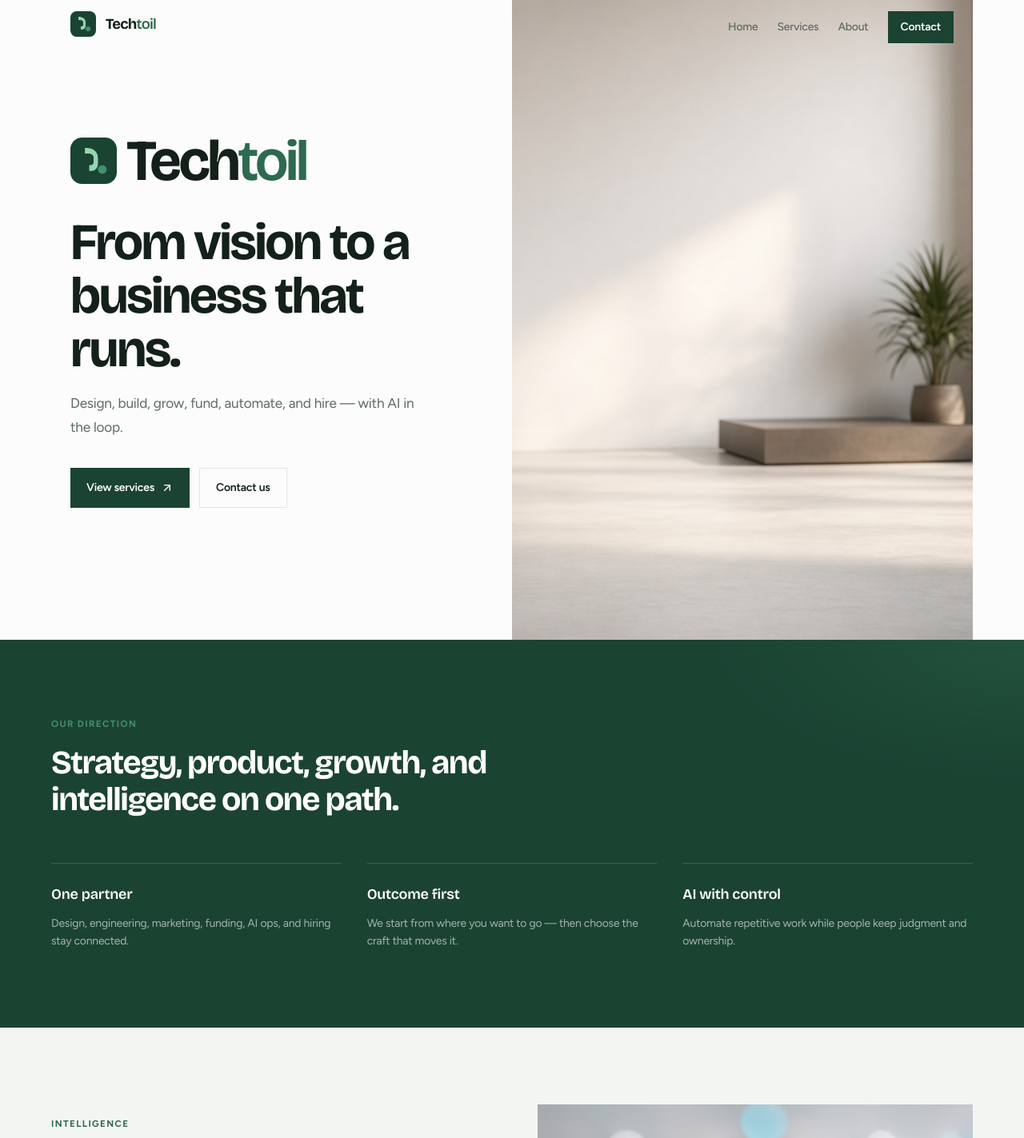
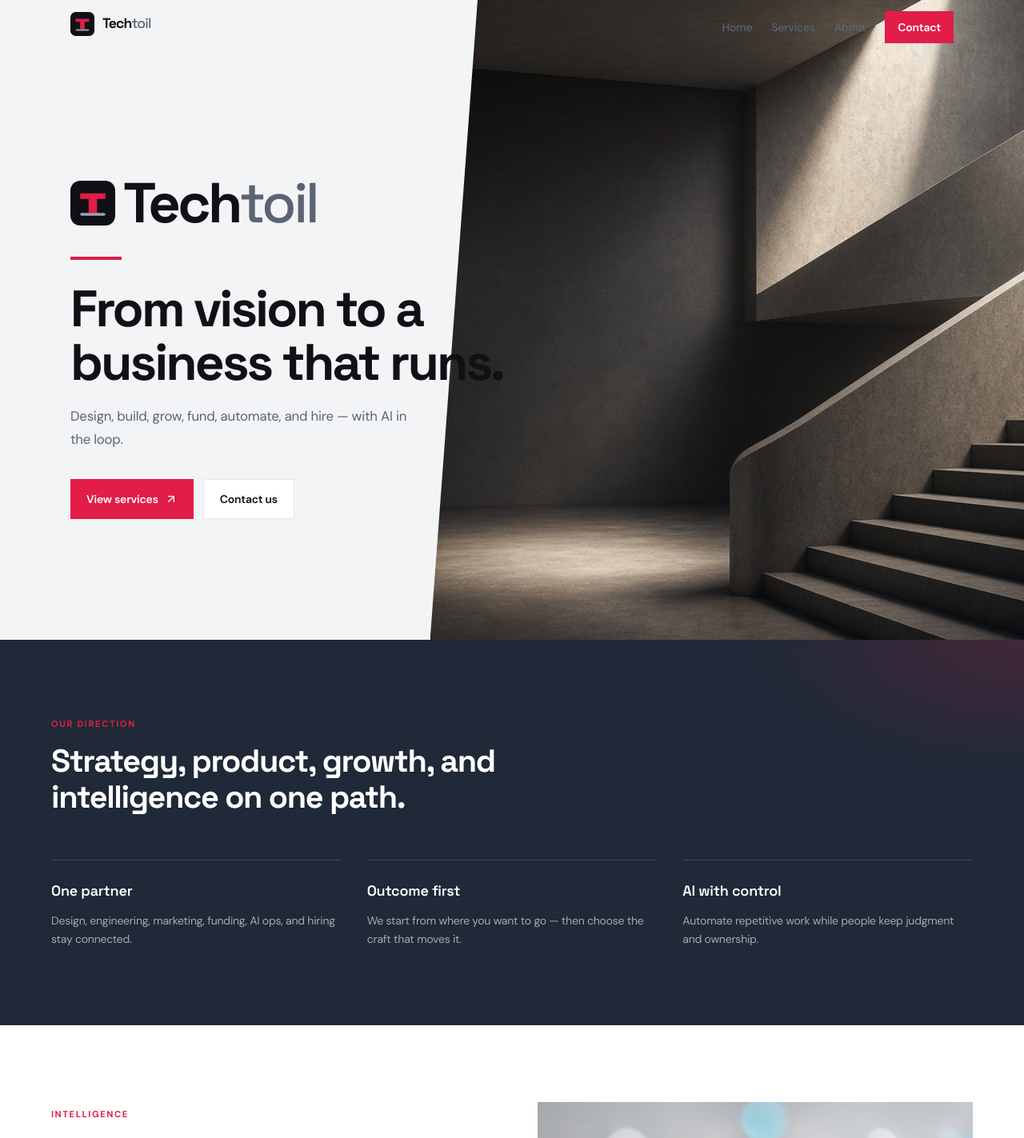
Before and after one commit to itexperts-ai/techtoil-web, a React (Vite) app: page / in a window 1280 px wide. Shown: the top 1423 px of the page at 80% size. Built offline with nearby package versions, Linux system fonts and the light colour scheme.

Commit message:
Switch to Graphite Rose theme and fix Contact header visibility.
Use a clipped cinematic home hero, Space Grotesk type, rose accents, and a light Contact header so the nav stays readable.

Co-authored-by: Cursor <cursoragent@cursor.com>

```diff
--- a/index.html
+++ b/index.html
@@ -11,7 +11,7 @@
     <link rel="preconnect" href="https://fonts.googleapis.com" />
     <link rel="preconnect" href="https://fonts.gstatic.com" crossorigin />
     <link
-      href="https://fonts.googleapis.com/css2?family=Bricolage+Grotesque:opsz,wght@12..96,500;12..96,600;12..96,700&family=Figtree:wght@400;500;600;700&display=swap"
+      href="https://fonts.googleapis.com/css2?family=DM+Sans:ital,opsz,wght@0,9..40,400;0,9..40,500;0,9..40,600;0,9..40,700;1,9..40,400&family=Space+Grotesk:wght@500;600;700&display=swap"
       rel="stylesheet"
     />
     <title>Techtoil — From Vision to Execution</title>
--- a/src/components/brand/Logo.tsx
+++ b/src/components/brand/Logo.tsx
@@ -8,36 +8,32 @@ type Props = {
 }
 
 function Mark({ size, tone }: { size: number; tone: 'dark' | 'light' }) {
-  const bg = tone === 'light' ? '#ffffff' : '#1b4332'
-  const stem = tone === 'light' ? '#1b4332' : '#95d5b2'
+  const bg = tone === 'light' ? '#ffffff' : '#0f1115'
   return (
     <svg width={size} height={size} viewBox="0 0 64 64" fill="none" aria-hidden className="shrink-0">
-      <rect width="64" height="64" rx="16" fill={bg} />
-      <path
-        d="M20 14c10 0 18 4 18 14v8c0 6-4 10-10 10H26v-8h2c2 0 4-1.5 4-4v-6c0-4-3-6-8-6H20V14Z"
-        fill={stem}
-      />
-      <circle cx="44" cy="44" r="6" fill="#40916c" />
+      <rect width="64" height="64" rx="14" fill={bg} />
+      <path d="M14 18h36v8H38v20h-12V26H14V18Z" fill="#e11d48" />
+      <rect x="14" y="46" width="36" height="4" rx="2" fill={tone === 'light' ? '#6b7280' : '#9aa3b2'} />
     </svg>
   )
 }
 
 export function Logo({ to = '/', size = 'sm', tone = 'dark', className = '' }: Props) {
-  const mark = size === 'hero' ? 58 : size === 'lg' ? 42 : 32
+  const mark = size === 'hero' ? 56 : size === 'lg' ? 40 : 30
   const text =
     size === 'hero'
-      ? 'text-[clamp(2.6rem,7vw,4.5rem)]'
+      ? 'text-[clamp(2.5rem,7vw,4.4rem)]'
       : size === 'lg'
-        ? 'text-[1.7rem]'
-        : 'text-[1.15rem]'
+        ? 'text-[1.65rem]'
+        : 'text-[1.1rem]'
   const ink = tone === 'light' ? 'text-white' : 'text-ink'
-  const soft = tone === 'light' ? 'text-white/45' : 'text-moss'
+  const soft = tone === 'light' ? 'text-white/45' : 'text-mute'
 
   const node = (
-    <span className={`inline-flex items-center gap-3 ${className}`}>
+    <span className={`inline-flex items-center gap-2.5 ${className}`}>
       <Mark size={mark} tone={tone} />
-      <span className={`font-display font-bold leading-none tracking-[-0.045em] ${ink} ${text}`}>
-        Tech<span className={`font-semibold ${soft}`}>toil</span>
+      <span className={`font-display font-bold leading-none tracking-[-0.05em] ${ink} ${text}`}>
+        Tech<span className={`font-medium ${soft}`}>toil</span>
       </span>
     </span>
   )
@@ -47,7 +43,7 @@ export function Logo({ to = '/', size = 'sm', tone = 'dark', className = '' }: P
     <Link
       to={to ?? '/'}
       aria-label="Techtoil"
-      className="rounded-sm outline-none focus-visible:ring-2 focus-visible:ring-fern/40"
+      className="rounded-sm outline-none focus-visible:ring-2 focus-visible:ring-rose/40"
     >
       {node}
     </Link>
--- a/src/components/layout/AppShell.tsx
+++ b/src/components/layout/AppShell.tsx
@@ -4,7 +4,7 @@ import { TopNav } from './TopNav'
 
 export function AppShell() {
   return (
-    <div className="min-h-screen bg-sand text-ink">
+    <div className="min-h-screen bg-bg text-ink">
       <TopNav />
       <main>
         <Outlet />
--- a/src/components/layout/Footer.tsx
+++ b/src/components/layout/Footer.tsx
@@ -5,7 +5,7 @@ import { services } from '../../data/services'
 
 export function Footer() {
   return (
-    <footer className="forest text-white">
+    <footer className="band-graphite text-white">
       <div className="mx-auto grid max-w-6xl gap-12 px-4 py-16 md:grid-cols-2 lg:grid-cols-4 md:px-6">
         <div>
           <Logo tone="light" />
--- a/src/components/layout/TopNav.tsx
+++ b/src/components/layout/TopNav.tsx
@@ -1,42 +1,46 @@
 import { useEffect, useState } from 'react'
-import { Link } from 'react-router-dom'
+import { Link, useLocation } from 'react-router-dom'
 import { Logo } from '../brand/Logo'
 import { services } from '../../data/services'
 
 export function TopNav() {
   const [solid, setSolid] = useState(false)
   const [open, setOpen] = useState(false)
+  const { pathname } = useLocation()
 
   useEffect(() => {
-    const onScroll = () => setSolid(window.scrollY > 20)
+    const onScroll = () => setSolid(window.scrollY > 16)
     onScroll()
     window.addEventListener('scroll', onScroll, { passive: true })
     return () => window.removeEventListener('scroll', onScroll)
-  }, [])
+  }, [pathname])
+
+  // Always readable: solid bar on inner pages / after scroll / when menu open
+  const bar = solid || open || pathname !== '/'
 
   return (
     <header
       className={`fixed inset-x-0 top-0 z-50 transition-all duration-300 ${
-        solid || open
-          ? 'border-b border-line bg-ivory/95 backdrop-blur-lg'
+        bar
+          ? 'border-b border-line bg-surface/95 shadow-sm shadow-ink/5 backdrop-blur-lg'
           : 'bg-transparent'
       }`}
     >
       <div className="mx-auto flex h-[4.25rem] max-w-6xl items-center justify-between px-4 md:px-6">
-        <Logo />
+        <Logo tone="dark" />
         <nav className="hidden items-center md:flex">
-          <Link to="/" className="px-3 py-2 text-sm font-medium text-soft hover:text-ink">
+          <Link to="/" className="px-3 py-2 text-sm font-medium text-mute hover:text-ink">
             Home
           </Link>
-          <a href="/#services" className="px-3 py-2 text-sm font-medium text-soft hover:text-ink">
+          <a href="/#services" className="px-3 py-2 text-sm font-medium text-mute hover:text-ink">
             Services
           </a>
-          <Link to="/about" className="px-3 py-2 text-sm font-medium text-soft hover:text-ink">
+          <Link to="/about" className="px-3 py-2 text-sm font-medium text-mute hover:text-ink">
             About
           </Link>
           <Link
             to="/contact"
-            className="ml-3 bg-leaf px-4 py-2.5 text-sm font-semibold text-white transition hover:bg-moss"
+            className="ml-3 bg-rose px-4 py-2.5 text-sm font-semibold text-white transition hover:bg-rose-deep"
           >
             Contact
           </Link>
@@ -51,7 +55,7 @@ export function TopNav() {
         </button>
       </div>
       {open && (
-        <div className="border-t border-line bg-ivory px-4 py-5 md:hidden">
+        <div className="border-t border-line bg-surface px-4 py-5 md:hidden">
           <Link to="/" className="block py-2.5 font-medium" onClick={() => setOpen(false)}>
             Home
           </Link>
@@ -62,7 +66,7 @@ export function TopNav() {
             <a
               key={s.id}
               href={`/#${s.id}`}
-              className="block py-1.5 pl-2 text-sm text-soft"
+              className="block py-1.5 pl-2 text-sm text-mute"
               onClick={() => setOpen(false)}
             >
               {s.title}
@@ -73,7 +77,7 @@ export function TopNav() {
           </Link>
           <Link
             to="/contact"
-            className="mt-3 flex justify-center bg-leaf py-3 text-sm font-semibold text-white"
+            className="mt-3 flex justify-center bg-rose py-3 text-sm font-semibold text-white"
             onClick={() => setOpen(false)}
           >
             Contact
--- a/src/index.css
+++ b/src/index.css
@@ -1,18 +1,18 @@
 @import 'tailwindcss';
 
-/* Verdant Atelier — light forest premium (distinct from prior navy themes) */
+/* Graphite Rose — stylish light theme, distinct from prior navy/forest looks */
 @theme {
-  --color-sand: #f3f5f2;
-  --color-ivory: #fbfcfb;
-  --color-leaf: #1b4332;
-  --color-moss: #2d6a4f;
-  --color-fern: #40916c;
-  --color-ink: #14201a;
-  --color-soft: #5c6b62;
-  --color-mist: #9aab9f;
-  --color-line: rgba(20, 32, 26, 0.1);
-  --font-display: 'Bricolage Grotesque', sans-serif;
-  --font-sans: 'Figtree', sans-serif;
+  --color-bg: #f3f4f6;
+  --color-surface: #ffffff;
+  --color-ink: #0f1115;
+  --color-mute: #5b6472;
+  --color-faint: #9aa3b2;
+  --color-line: rgba(15, 17, 21, 0.1);
+  --color-rose: #e11d48;
+  --color-rose-deep: #be123c;
+  --color-graphite: #1f2937;
+  --font-display: 'Space Grotesk', sans-serif;
+  --font-sans: 'DM Sans', sans-serif;
 }
 
 @layer base {
@@ -23,7 +23,7 @@
   body {
     margin: 0;
     min-width: 320px;
-    background: var(--color-sand);
+    background: var(--color-bg);
     color: var(--color-ink);
     font-family: var(--font-sans);
     font-size: 16px;
@@ -37,7 +37,7 @@
   }
 
   ::selection {
-    background: color-mix(in oklab, var(--color-fern) 28%, white);
+    background: color-mix(in oklab, var(--color-rose) 22%, white);
   }
 }
 
@@ -46,38 +46,48 @@
     font-family: var(--font-display);
   }
 
-  .forest {
+  .band-graphite {
     background:
-      radial-gradient(ellipse 60% 70% at 100% 0%, rgba(64, 145, 108, 0.18), transparent 50%),
-      #1b4332;
+      radial-gradient(ellipse 55% 70% at 100% 0%, rgba(225, 29, 72, 0.18), transparent 50%),
+      #1f2937;
   }
 
   .eyebrow {
-    font-size: 0.72rem;
+    font-size: 0.7rem;
     font-weight: 700;
-    letter-spacing: 0.12em;
+    letter-spacing: 0.14em;
     text-transform: uppercase;
   }
 
   .display {
     font-family: var(--font-display);
-    font-size: clamp(2.2rem, 5.5vw, 4rem);
+    font-size: clamp(2.2rem, 5.4vw, 4rem);
     font-weight: 700;
-    letter-spacing: -0.04em;
-    line-height: 1.05;
+    letter-spacing: -0.045em;
+    line-height: 1.04;
   }
 
   .title {
     font-family: var(--font-display);
-    font-size: clamp(1.7rem, 3.2vw, 2.6rem);
+    font-size: clamp(1.65rem, 3.1vw, 2.5rem);
     font-weight: 700;
     letter-spacing: -0.035em;
     line-height: 1.12;
   }
 
   .lede {
-    font-size: clamp(1.05rem, 1.35vw, 1.15rem);
+    font-size: clamp(1.05rem, 1.3vw, 1.125rem);
     line-height: 1.7;
+  }
+
+  .hero-clip {
+    clip-path: polygon(8% 0, 100% 0, 100% 100%, 0 100%);
+  }
+
+  @media (max-width: 1023px) {
+    .hero-clip {
+      clip-path: none;
+    }
   }
 }
 
--- a/src/pages/HomePage.tsx
+++ b/src/pages/HomePage.tsx
@@ -5,7 +5,7 @@ import { Logo } from '../components/brand/Logo'
 import { aiHighlights, services } from '../data/services'
 
 const fade = {
-  initial: { opacity: 0, y: 22 },
+  initial: { opacity: 0, y: 24 },
   whileInView: { opacity: 1, y: 0 },
   viewport: { once: true, margin: '-50px' },
   transition: { duration: 0.55, ease: [0.22, 1, 0.36, 1] as const },
@@ -14,58 +14,62 @@ const fade = {
 export function HomePage() {
   return (
     <div>
-      {/* LIGHT SPLIT HERO — completely different from dark full-bleed */}
-      <section className="min-h-[100svh] bg-ivory pt-20 md:pt-0">
-        <div className="mx-auto grid min-h-[100svh] max-w-6xl lg:grid-cols-2">
+      {/* Unique hero: content slab + clipped cinematic image */}
+      <section className="relative min-h-[100svh] overflow-hidden bg-bg pt-[4.25rem]">
+        <div className="absolute inset-y-0 right-0 hidden w-[58%] lg:block">
+          <img
+            src="/media/hero.jpg"
+            alt=""
+            className="hero-clip h-full w-full object-cover object-center"
+          />
+        </div>
+
+        <div className="relative z-10 mx-auto grid min-h-[calc(100svh-4.25rem)] max-w-6xl lg:grid-cols-[1.05fr_0.95fr]">
           <motion.div
-            className="flex flex-col justify-center px-4 py-16 md:px-6 lg:pr-10"
-            initial={{ opacity: 0, x: -20 }}
-            animate={{ opacity: 1, x: 0 }}
-            transition={{ duration: 0.7 }}
+            className="flex flex-col justify-center px-4 py-14 md:px-6 lg:py-20"
+            initial={{ opacity: 0, y: 28 }}
+            animate={{ opacity: 1, y: 0 }}
+            transition={{ duration: 0.75 }}
           >
             <Logo to={null} size="hero" />
-            <h1 className="display mt-8 max-w-lg text-ink">
+            <div className="mt-8 h-1 w-16 bg-rose" />
+            <h1 className="display mt-7 max-w-xl text-ink">
               From vision to a business that runs.
             </h1>
-            <p className="lede mt-5 max-w-md text-soft">
+            <p className="lede mt-5 max-w-md text-mute">
               Design, build, grow, fund, automate, and hire — with AI in the loop.
             </p>
             <div className="mt-9 flex flex-wrap gap-3">
               <a
                 href="#services"
-                className="inline-flex items-center gap-2 bg-leaf px-5 py-3.5 text-sm font-semibold text-white hover:bg-moss"
+                className="inline-flex items-center gap-2 bg-rose px-5 py-3.5 text-sm font-semibold text-white hover:bg-rose-deep"
               >
                 View services <ArrowUpRight className="h-4 w-4" />
               </a>
               <Link
                 to="/contact"
-                className="inline-flex items-center border border-line px-5 py-3.5 text-sm font-semibold text-ink hover:bg-sand"
+                className="inline-flex items-center border border-line bg-surface px-5 py-3.5 text-sm font-semibold text-ink hover:border-ink/30"
               >
                 Contact us
               </Link>
             </div>
           </motion.div>
 
-          <motion.div
-            className="relative min-h-[48vh] lg:min-h-full"
-            initial={{ opacity: 0 }}
-            animate={{ opacity: 1 }}
-            transition={{ duration: 0.9, delay: 0.1 }}
-          >
+          {/* Mobile / tablet image */}
+          <div className="px-4 pb-10 md:px-6 lg:hidden">
             <img
               src="/media/hero.jpg"
               alt=""
-              className="absolute inset-0 h-full w-full object-cover"
+              className="aspect-[16/11] w-full object-cover"
             />
-          </motion.div>
+          </div>
         </div>
       </section>
 
-      {/* Direction band */}
-      <section className="forest px-4 py-20 text-white md:px-6 md:py-24">
+      <section className="band-graphite px-4 py-20 text-white md:px-6 md:py-24">
         <div className="mx-auto max-w-6xl">
           <motion.div {...fade}>
-            <p className="eyebrow text-fern">Our direction</p>
+            <p className="eyebrow text-rose">Our direction</p>
             <h2 className="title mt-4 max-w-2xl">
               Strategy, product, growth, and intelligence on one path.
             </h2>
@@ -99,23 +103,22 @@ export function HomePage() {
         </div>
       </section>
 
-      {/* AI */}
-      <section className="bg-sand px-4 py-20 md:px-6 md:py-24">
+      <section className="bg-surface px-4 py-20 md:px-6 md:py-24">
         <div className="mx-auto grid max-w-6xl items-center gap-12 lg:grid-cols-2 lg:gap-16">
           <motion.div {...fade}>
-            <p className="eyebrow text-moss">Intelligence</p>
+            <p className="eyebrow text-rose">Intelligence</p>
             <h2 className="title mt-4">AI built into operations.</h2>
-            <p className="lede mt-4 text-soft">
+            <p className="lede mt-4 text-mute">
               Agents, workflows, and automation that remove friction — without giving up
               control.
             </p>
             <ul className="mt-8 space-y-5">
               {aiHighlights.map((h) => (
                 <li key={h.title} className="flex gap-3">
-                  <Check className="mt-1 h-4 w-4 shrink-0 text-fern" strokeWidth={2.25} />
+                  <Check className="mt-1 h-4 w-4 shrink-0 text-rose" strokeWidth={2.25} />
                   <div>
                     <p className="font-semibold">{h.title}</p>
-                    <p className="mt-1 text-sm text-soft">{h.body}</p>
+                    <p className="mt-1 text-sm text-mute">{h.body}</p>
                   </div>
                 </li>
               ))}
@@ -131,7 +134,6 @@ export function HomePage() {
         </div>
       </section>
 
-      {/* Services — product-design style sections only */}
       <div id="services" className="scroll-mt-24">
         {services.map((s, i) => {
           const reverse = i % 2 === 1
@@ -140,7 +142,7 @@ export function HomePage() {
               key={s.id}
               id={s.id}
               className={`scroll-mt-24 border-t border-line px-4 py-16 md:px-6 md:py-20 ${
-                reverse ? 'bg-sand' : 'bg-ivory'
+                reverse ? 'bg-bg' : 'bg-surface'
               }`}
             >
               <div
@@ -149,20 +151,20 @@ export function HomePage() {
                 }`}
               >
                 <motion.div {...fade}>
-                  <p className="eyebrow text-moss">
+                  <p className="eyebrow text-rose">
                     {s.num} · Service
                   </p>
                   <h2 className="title mt-3">{s.title}</h2>
                   <p className="mt-3 text-lg font-medium text-ink/80">{s.tagline}</p>
-                  <p className="lede mt-4 text-soft">{s.summary}</p>
+                  <p className="lede mt-4 text-mute">{s.summary}</p>
                   <ul className="mt-7 grid gap-2 sm:grid-cols-2">
                     {s.details.map((d) => (
                       <li
                         key={d}
-                        className="flex items-start gap-2 border border-line bg-ivory px-3.5 py-3 text-sm font-medium"
+                        className="flex items-start gap-2 border border-line bg-surface px-3.5 py-3 text-sm font-medium"
                       >
                         <Check
-                          className="mt-0.5 h-3.5 w-3.5 shrink-0 text-fern"
+                          className="mt-0.5 h-3.5 w-3.5 shrink-0 text-rose"
                           strokeWidth={2.25}
                         />
                         {d}
@@ -171,7 +173,7 @@ export function HomePage() {
                   </ul>
                   <Link
                     to="/contact"
-                    className="mt-8 inline-flex items-center gap-2 bg-leaf px-5 py-3.5 text-sm font-semibold text-white hover:bg-moss"
+                    className="mt-8 inline-flex items-center gap-2 bg-graphite px-5 py-3.5 text-sm font-semibold text-white hover:bg-rose"
                   >
                     Discuss {s.title} <ArrowUpRight className="h-4 w-4" />
                   </Link>
@@ -191,7 +193,7 @@ export function HomePage() {
       </div>
 
       <section className="px-4 py-20 md:px-6 md:py-24">
-        <motion.div className="forest mx-auto max-w-6xl px-6 py-14 text-white md:px-12" {...fade}>
+        <motion.div className="band-graphite mx-auto max-w-6xl px-6 py-14 text-white md:px-12" {...fade}>
           <h2 className="title max-w-2xl">Ready for a clear next step?</h2>
           <p className="lede mt-4 max-w-xl text-white/60">
             Tell us your stage. We map design, build, growth, funding, automation, and
@@ -199,7 +201,7 @@ export function HomePage() {
           </p>
           <Link
             to="/contact"
-            className="mt-8 inline-flex items-center gap-2 bg-white px-5 py-3.5 text-sm font-semibold text-leaf hover:bg-sand"
+            className="mt-8 inline-flex items-center gap-2 bg-rose px-5 py-3.5 text-sm font-semibold text-white hover:bg-rose-deep"
           >
             Start a conversation <ArrowUpRight className="h-4 w-4" />
           </Link>
--- a/src/pages/LegalPage.tsx
+++ b/src/pages/LegalPage.tsx
@@ -18,10 +18,10 @@ export function TermsPage() {
 
 function Legal({ title, body }: { title: string; body: string }) {
   return (
-    <div className="bg-sand px-4 pb-20 pt-32 md:px-6">
+    <div className="bg-bg px-4 pb-20 pt-32 md:px-6">
       <div className="mx-auto max-w-2xl">
         <h1 className="title">{title}</h1>
-        <p className="mt-4 leading-relaxed text-soft">{body}</p>
+        <p className="mt-4 leading-relaxed text-mute">{body}</p>
       </div>
     </div>
   )
@@ -31,7 +31,7 @@ export function NotFoundPage() {
   return (
     <div className="px-4 py-32 text-center">
       <h1 className="title">Page not found</h1>
-      <a href="/" className="mt-6 inline-block font-semibold text-moss">
+      <a href="/" className="mt-6 inline-block font-semibold text-rose">
         Back home
       </a>
     </div>
```
Also changed, not shown: src/components/forms/ConsultationForm.tsx (+12 -12 lines), src/pages/AboutPage.tsx (+7 -7 lines), src/pages/ContactPage.tsx (+48 -49 lines), public/favicon.svg, public/media/hero.jpg.
